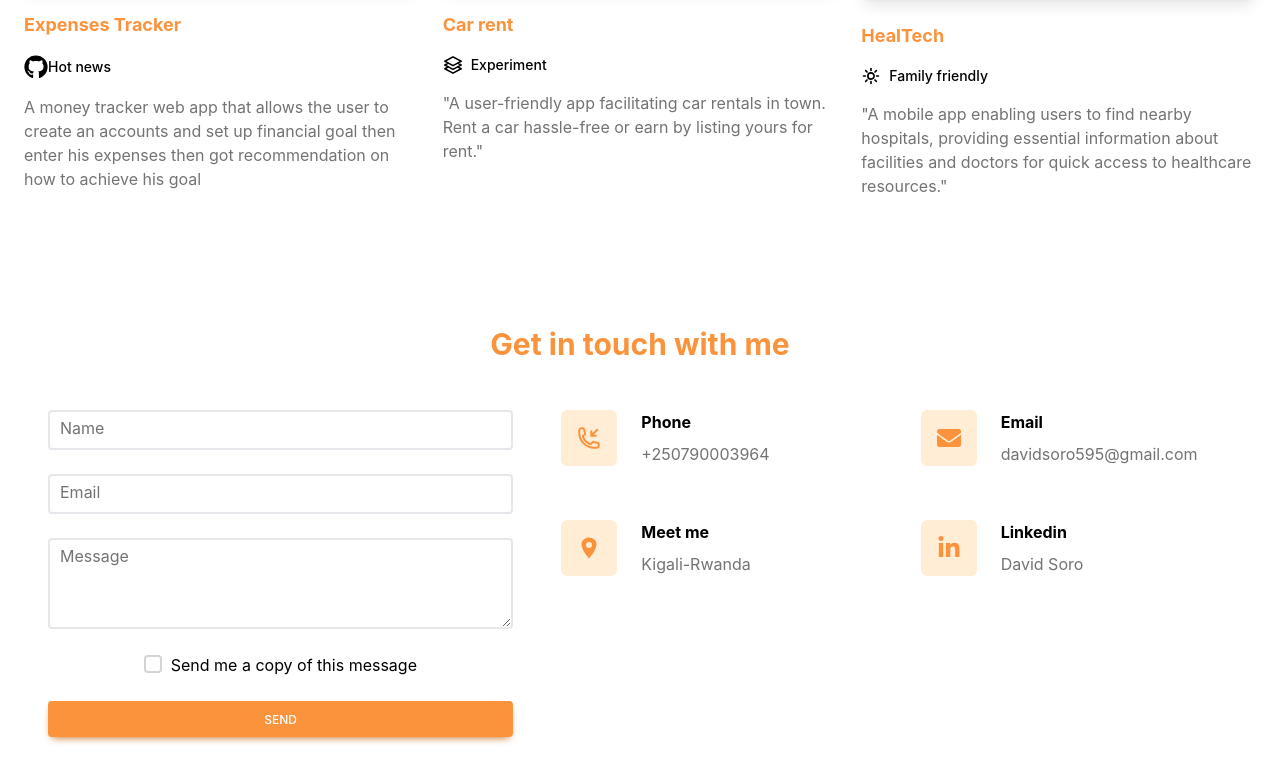
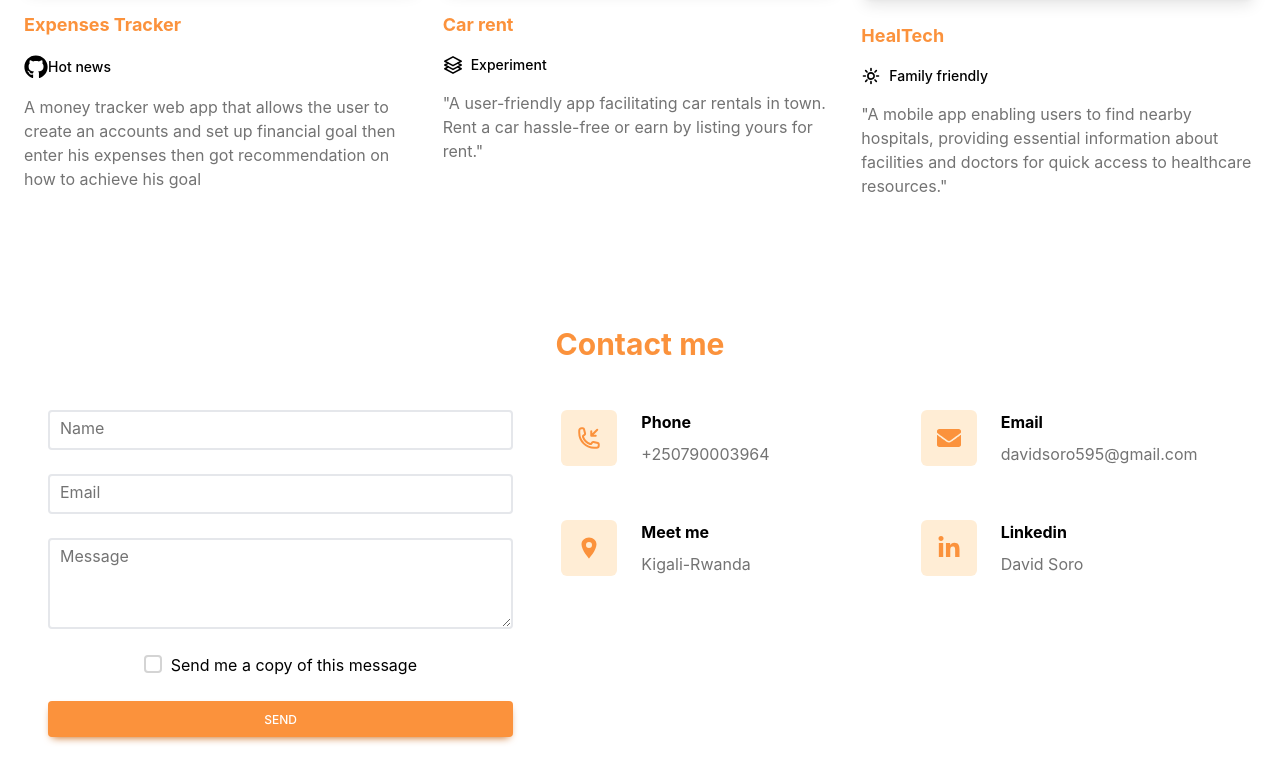
Before and after one commit to DvxdS/David_Soro_portfolio, a React (Create React App) app: page / in a window 1280 px wide. Shown: the part 2328-3111 px from the top of the page. Built offline with nearby package versions, Linux system fonts and the light colour scheme.

Commit message:
contact modification

```diff
--- a/src/components/contacts.jsx
+++ b/src/components/contacts.jsx
@@ -51,7 +51,7 @@ const Contacts = () => {
   <section class="mb-32">
     <div class="flex justify-center">
       <div class="text-center md:max-w-xl lg:max-w-3xl">
-        <h2 class="mb-12 px-6 text-3xl font-bold text-orange-400">Get in touch with me</h2>
+        <h2 class="mb-12 px-6 text-3xl font-bold text-orange-400">Contact me</h2>
       </div>
     </div>
 
```
